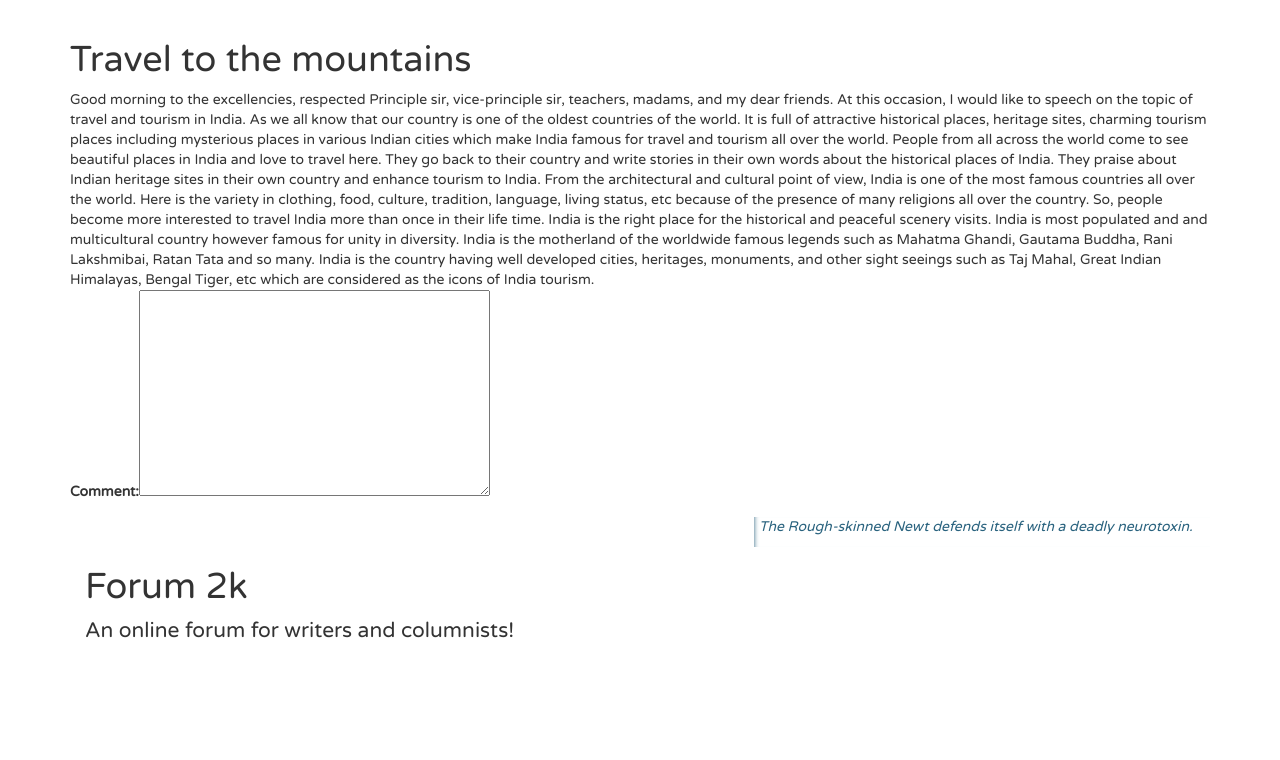
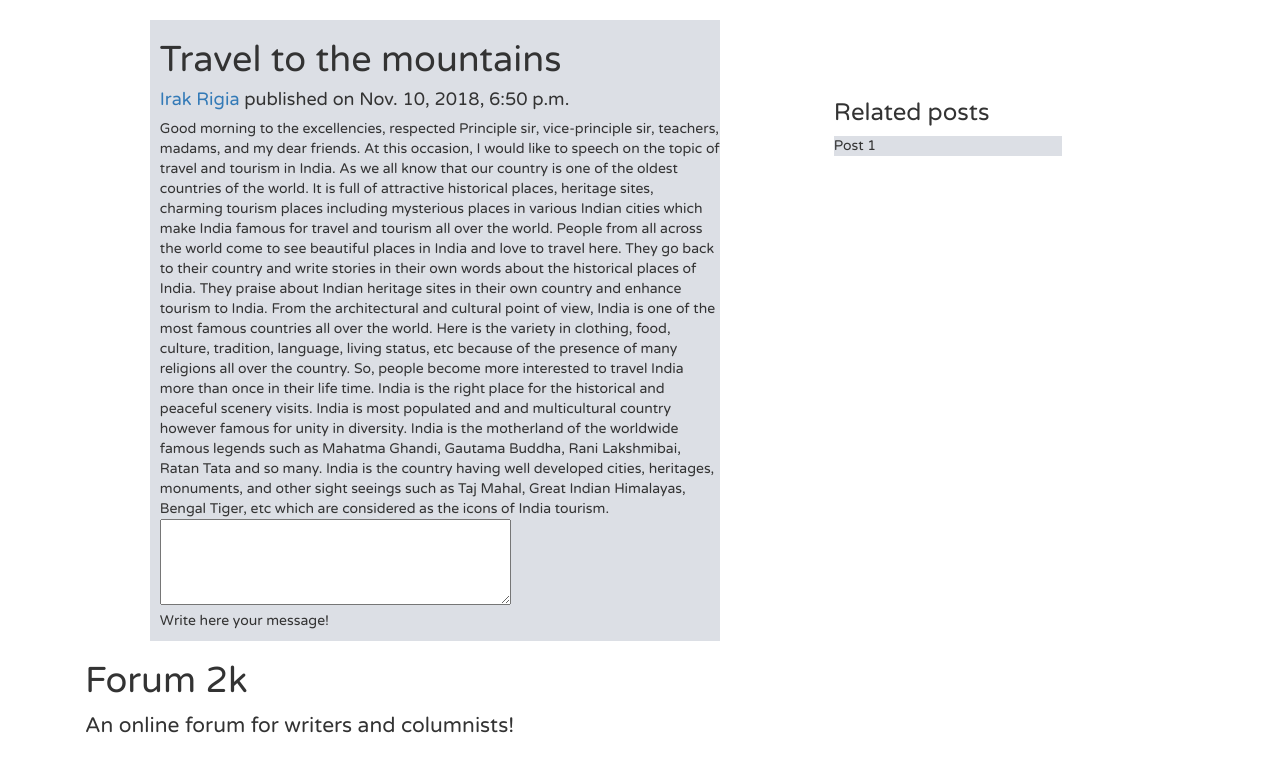
Before and after one commit to davetweetlive/blogpost, a Django app: page /post/1 in a window 1280 px wide. Shown: the part 52-812 px from the top of the page. Before the commit the page ends 690 px from the top, so only its background shows below. Run offline with Django 3.2, Linux system fonts and the light colour scheme; data comes from the database, SQL or seed files in the repository; both versions use the stored data as it was after the commit; some libraries are stand-ins or nearby versions.

Commit message:
aligned post and related post in two columns

```diff
--- a/BLOGPOST/settings.py
+++ b/BLOGPOST/settings.py
@@ -25,7 +25,7 @@ SECRET_KEY = 's@als_4iru*59=-co(c7+6dytn)s61upmj@exe*vz06cnjt(aj'
 # SECURITY WARNING: don't run with debug turned on in production!
 DEBUG = True
 
-ALLOWED_HOSTS = []
+ALLOWED_HOSTS = ['192.168.0.108']
 
 
 # Application definition
--- a/MYBLOG/forms.py
+++ b/MYBLOG/forms.py
@@ -18,4 +18,4 @@ class Blog_Post_Form(forms.Form):
 
 
 class Blog_Feed_Back(forms.Form):
-    comment = forms.CharField(widget = forms.Textarea)
+    comment = forms.CharField(max_length=2000, widget = forms.Textarea(attrs={'rows': 4, 'cols': 40}), help_text='Write here your message!', label='')
--- a/MYBLOG/templates/MYBLOG/expanded.html
+++ b/MYBLOG/templates/MYBLOG/expanded.html
@@ -4,7 +4,7 @@
   <head>
     {% block head %}
     <style media="screen">
-    aside {
+    /* aside {
       width: 40%;
       padding-left: .5rem;
       margin-left: .5rem;
@@ -12,6 +12,25 @@
       box-shadow: inset 5px 0 5px -5px #29627e;
       font-style: italic;
       color: #29627e;
+    } */
+    .main{
+      background-color: #dcdfe5;
+      width: 50%;
+      margin-left: 7%;
+      padding-left: 10px;
+    }
+    .side{
+      width: 20%;
+      margin-left: 10%;
+    }
+    .columns{
+      display: inline;
+      float: left;
+    }
+    .side-block{
+      width: 100%;
+      height: 50%;
+      background-color: #dcdfe5;
     }
     </style>
     {% endblock %}
@@ -20,15 +39,27 @@
     {% block body %}
       <div class="container">
         <main id="content" class="group" role="main">
-          <div class="main">
+          <div class="main columns">
             <h1>{{title}}</h1>
+            <h4> <a href="#"> {{author}} </a>published on {{published_on}}</h4>
             <article class="post group">
               {{post}}
             </article>
+            <div class="like-dislike">
+              <!-- <img src= alt="Like"> -->
+                <!-- <button type="button" name="button">  </button> -->
+                <!-- <button type="button" name="button"> <img src="" alt="Dislike"> </button> -->
+            </div>
             <p>{{form}}</p>
           </div>
-          <aside>
-            <p>The Rough-skinned Newt defends itself with a deadly neurotoxin.</p>
+          <aside class="side columns">
+            <br>
+            <br>
+            <br>
+            <h3>Related posts</h3>
+            <div class="side-block">
+              Post 1
+            </div>
           </aside>
         </main>
       </div>
--- a/MYBLOG/views.py
+++ b/MYBLOG/views.py
@@ -54,6 +54,7 @@ def registration(request):
 
 """Declaration of login function which is called in signup function if the value of submit button is not 'signup_to then'"""
 def user_login(request):
+    context = {}
     username = request.POST['username']
     password = request.POST['password']
     user     = authenticate(request, username = username, password = password)
@@ -93,6 +94,7 @@ def post_blog(request):
         article         = request.POST.get('articleContent')
         author          = Profile.objects.get(username = active_user)
         publish_time    = datetime.now()
+
         publish         = Post(title = title, about = about, article = article, author = author, publish_date = publish_time)
         publish.save()
         context['message'] = 'Your Articles has been published'
@@ -132,7 +134,7 @@ def view_profile(request):
 """The function called display blog return blogs to the welcome home function where all the blogs posted by authors will be published """
 def display_blog(request):
     context = {}
-    all_blogs = Post.objects.all()
+    all_blogs = Post.objects.all().order_by('-publish_date')
     return {'post_row': all_blogs}
 
 # The below functon expend_post works on clicking view details link on each post and enlarges the post into full form. where
@@ -140,5 +142,8 @@ def display_blog(request):
 def expand_post(request, post_id):
     this_post = Post.objects.get(id = post_id)
     form = Blog_Feed_Back()
-    context = {'post': this_post.article, 'title': this_post.title, 'published_on': this_post.publish_date, 'form': form}
+    author = User.objects.get(username = this_post.author)
+    authors_full_name = author.first_name+ ' ' + author.last_name
+
+    context = {'post': this_post.article, 'title': this_post.title, 'published_on': this_post.publish_date, 'form': form, 'author': authors_full_name}
     return render(request, 'MYBLOG/expanded.html', context)
```
Also changed, not shown: MYBLOG/static/Myblogapp/photos/dislike.png (added), MYBLOG/static/Myblogapp/photos/like.png (added), db.sqlite3.
